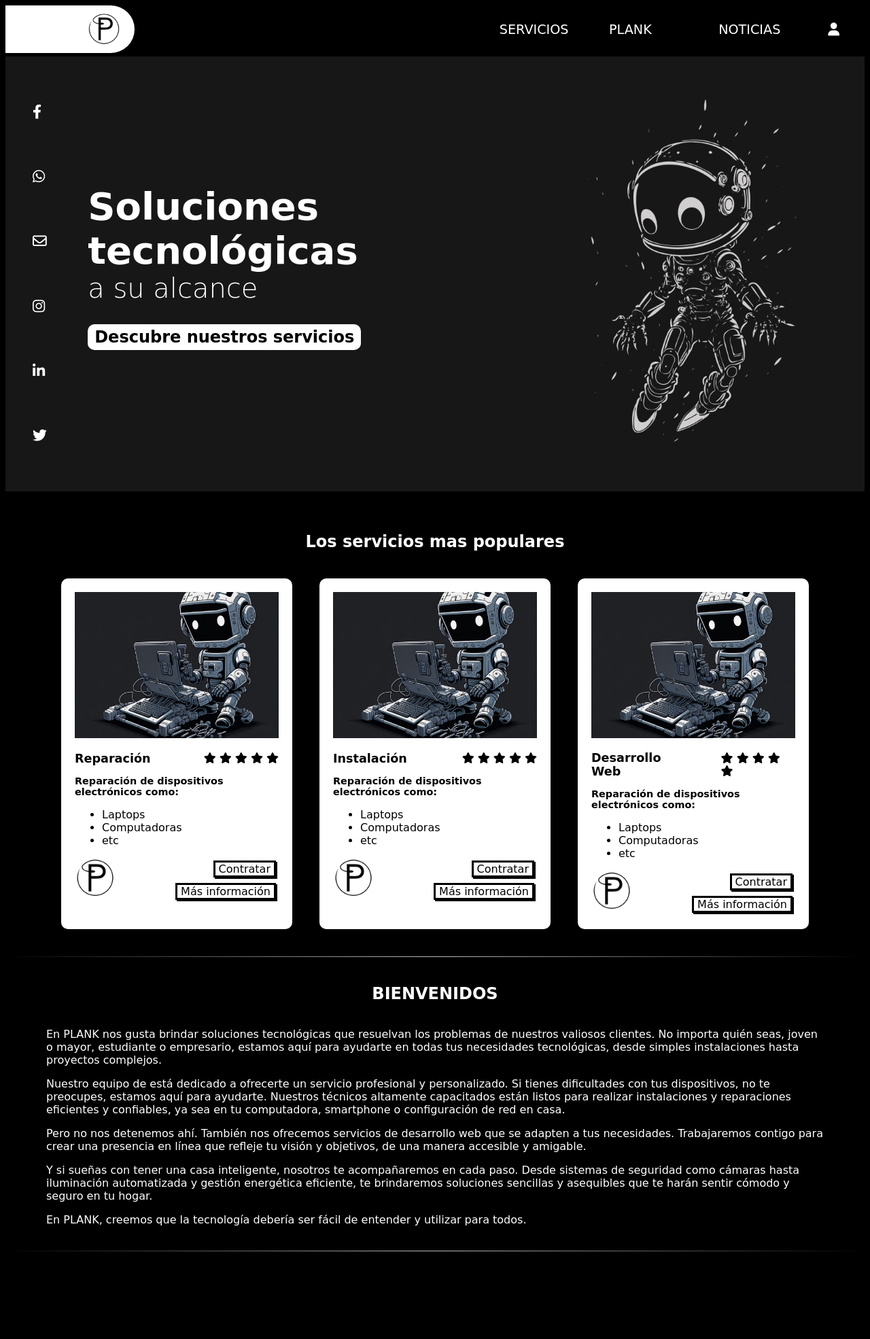
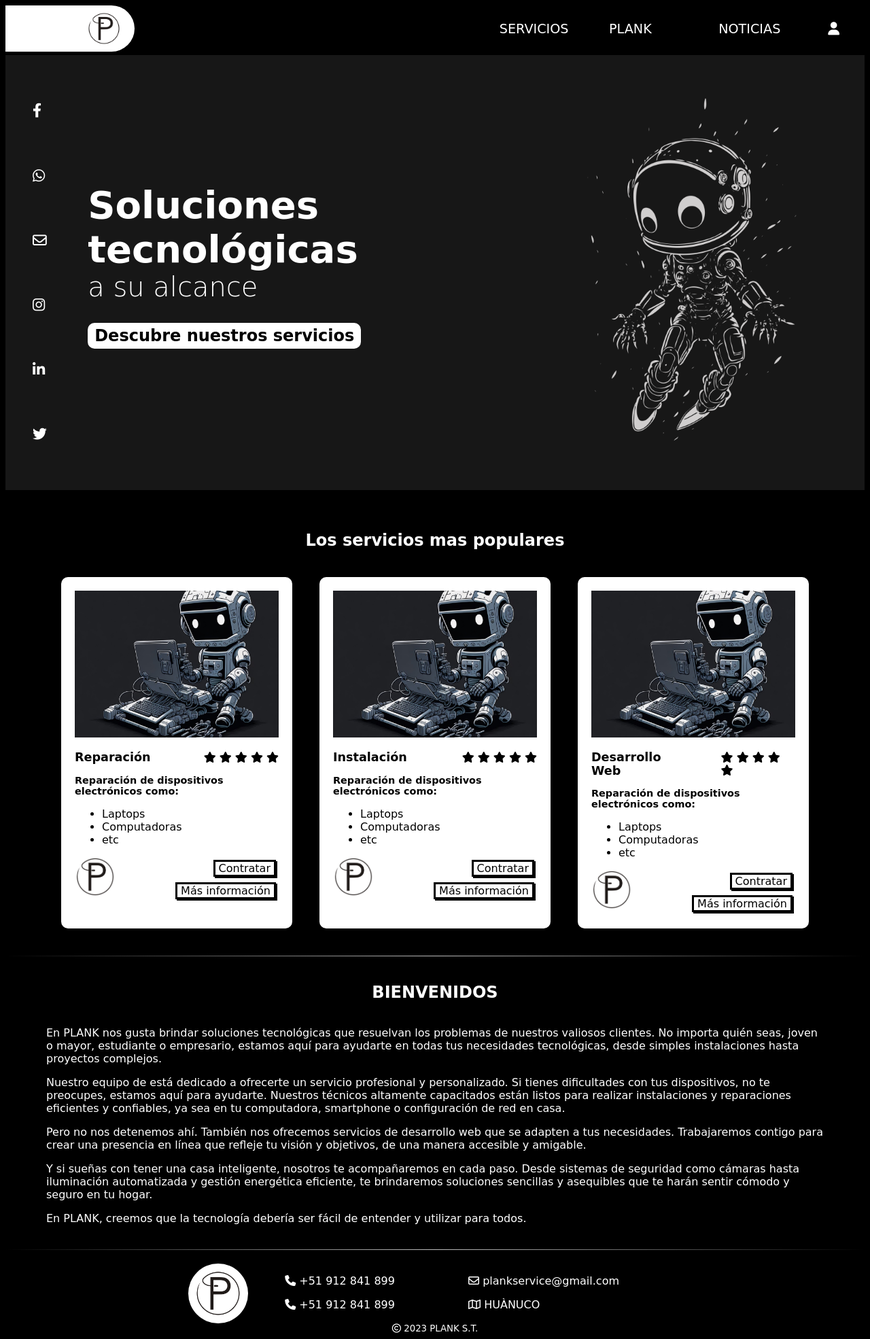
Before and after one commit to FALBRA/plank, a PHP site: page / in a window 1280 px wide. Shown: the whole page at 68% size. Before the commit the page ends 1841 px from the top, so only its background shows below. Run offline with PHP 8.4, Linux system fonts and the light colour scheme.

Commit message:
cambio del logo, creacion del footer

```diff
--- a/css/style.css
+++ b/css/style.css
@@ -243,6 +243,40 @@ body {
 
 
 /*footer*/
+.footer {
+    display: grid;
+    gap: 1rem;
+    grid-template-columns: 20% 10% auto auto 20%;
+    max-height: 140px;
+}
+.footer .footer-logo {
+    max-width: 88px;
+    max-height: 88px;
+    background-color: rgb(255, 255, 255);
+    position: relative;
+    background-color: white;
+    border-top-right-radius: 50px;
+    border-bottom-right-radius: 50px;
+    border-top-left-radius: 50px;
+    border-bottom-left-radius: 50px;
+}
+.footer .footer-logo img {
+    max-width: 70px;
+    float: right;
+    padding: 10px 9px 10px 10px;
+}
+.footer-copy{
+    display: flex;
+    align-items: center;
+    justify-content: center;
 
+}
+.footer-copy p{
+    margin-top: 0px;
+    margin-bottom: 0px;
+    margin-right: 0px;
+    margin-left: 0px;
+    font-size: 0.83em;
+}
 /*--------------------fin footer----------------*/
 /*--------------------fin index-----------------------------*/
--- a/footer.php
+++ b/footer.php
@@ -1,8 +1,22 @@
 </section>
     <section class="footer">
-
+        <div></div>
+        <div class="footer-logo">
+            <img src="img/logo.png" alt="" srcset="">
+        </div>
+        <div class="footer-phone">
+            <p><i class="fa-solid fa-phone"></i> +51 912 841 899</p>
+            <p><i class="fa-solid fa-phone"></i> +51 912 841 899</p>
+        </div>
+        <div class="footer-gmail">
+            <p><i class="fa-regular fa-envelope"></i> plankservice@gmail.com</p>
+            <p><i class="fa-regular fa-map"></i> HUÀNUCO</p>
+        </div>
+        <div></div>
     </section>
-
+    <div class="footer-copy">
+            <p><i class="fa-regular fa-copyright"></i> 2023 PLANK S.T.</p>
+    </div>
 </body>
 
 </html>
```
Also changed, not shown: img/logo.png.
